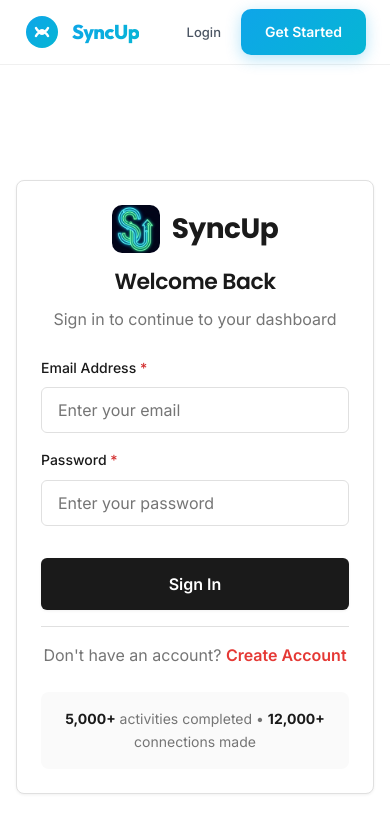
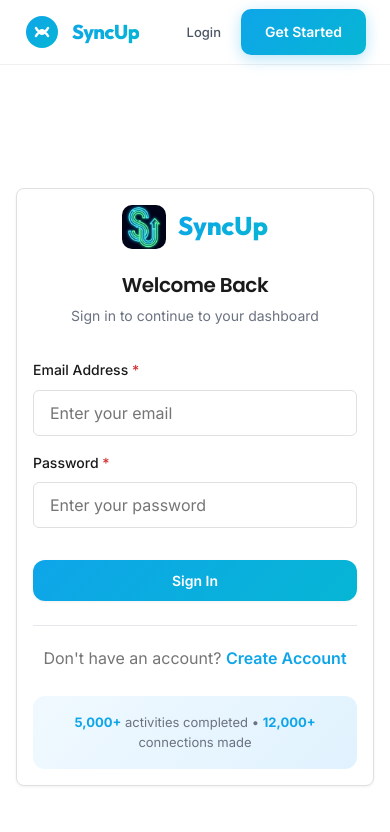
Before and after one commit to vaibhavgupta443/syncup, a React (Vite) app in the folder frontend/: page /login in a window 390 px wide. Shown: the top 832 px of the page. Built offline with nearby package versions, Linux system fonts and the light colour scheme; no server answers.

Commit message:
Fix layout issues: Auth 45/55 hero ratio, mobile full-width container

```diff
--- a/frontend/src/index.css
+++ b/frontend/src/index.css
@@ -583,7 +583,9 @@ select.input {
   }
 
   .container {
-    padding: 0 var(--spacing-md);
+    padding: 0 12px;
+    width: 100%;
+    max-width: 100%;
   }
 
   .card {
--- a/frontend/src/styles/Auth.css
+++ b/frontend/src/styles/Auth.css
@@ -1,11 +1,15 @@
+/* ========== AUTH PAGES - BALANCED LAYOUT ========== */
+
 .auth-container {
     min-height: 100vh;
     display: flex;
-    background: var(--bg-primary);
+    background: #ffffff;
 }
 
+/* Hero Section - 40% width on desktop */
 .auth-hero {
-    flex: 1;
+    flex: 0 0 45%;
+    max-width: 45%;
     display: none;
     position: relative;
     overflow: hidden;
@@ -20,93 +24,118 @@
 .auth-hero-overlay {
     position: absolute;
     inset: 0;
-    background: rgba(0, 0, 0, 0.6);
+    background: linear-gradient(135deg, rgba(0, 0, 0, 0.6) 0%, rgba(0, 0, 0, 0.4) 100%);
     display: flex;
     flex-direction: column;
     justify-content: center;
     align-items: center;
-    padding: var(--spacing-2xl);
+    padding: 48px;
     color: #ffffff;
     text-align: center;
 }
 
 .auth-hero-overlay h2 {
-    font-size: 2.5rem;
+    font-size: 2.25rem;
     color: #ffffff;
-    margin-bottom: var(--spacing-md);
+    margin: 0 0 16px 0;
+    font-weight: 700;
 }
 
 .auth-hero-overlay p {
-    font-size: var(--font-size-lg);
+    font-size: 16px;
     opacity: 0.9;
-    max-width: 400px;
+    max-width: 350px;
+    line-height: 1.6;
+    margin: 0;
 }
 
+/* Content/Form Section - 55% width */
 .auth-content {
     flex: 1;
     display: flex;
     justify-content: center;
     align-items: center;
-    padding: var(--spacing-xl);
+    padding: 48px;
 }
 
 .auth-card {
-    max-width: 440px;
+    max-width: 420px;
     width: 100%;
-    padding: var(--spacing-2xl);
 }
 
 .auth-header {
     text-align: center;
-    margin-bottom: var(--spacing-xl);
+    margin-bottom: 32px;
 }
 
 .auth-logo {
     display: flex;
     align-items: center;
     justify-content: center;
-    gap: var(--spacing-sm);
-    margin-bottom: var(--spacing-lg);
+    gap: 12px;
+    margin-bottom: 24px;
 }
 
 .logo-image {
-    width: 48px;
-    height: 48px;
+    width: 44px;
+    height: 44px;
     border-radius: 10px;
     object-fit: cover;
 }
 
 .logo-text {
-    font-family: var(--font-brand);
-    font-size: 1.75rem;
-    font-weight: 700;
-    color: var(--text-primary);
-    letter-spacing: -0.5px;
+    font-family: 'Outfit', 'Inter', sans-serif;
+    font-size: 1.6rem;
+    font-weight: 800;
+    background: linear-gradient(135deg, #0ea5e9, #06b6d4);
+    -webkit-background-clip: text;
+    -webkit-text-fill-color: transparent;
+    background-clip: text;
 }
 
 .auth-header h1 {
-    margin-bottom: var(--spacing-sm);
-    font-size: var(--font-size-2xl);
+    font-size: 1.5rem;
+    margin: 0 0 8px 0;
+    color: #1a1a1a;
+}
+
+.auth-header p {
+    color: #6b7280;
+    font-size: 14px;
+    margin: 0;
 }
 
 .auth-form {
-    margin-bottom: var(--spacing-lg);
+    margin-bottom: 24px;
 }
 
 .auth-submit-btn {
     width: 100%;
-    margin-top: var(--spacing-md);
-    padding: var(--spacing-md) var(--spacing-xl);
+    margin-top: 16px;
+    padding: 14px 24px;
+    background: linear-gradient(135deg, #0ea5e9, #06b6d4);
+    color: #fff;
+    border: none;
+    border-radius: 12px;
+    font-size: 15px;
+    font-weight: 600;
+    cursor: pointer;
+    transition: all 0.3s ease;
+}
+
+.auth-submit-btn:hover {
+    transform: translateY(-2px);
+    box-shadow: 0 6px 20px rgba(14, 165, 233, 0.3);
 }
 
 .auth-footer {
     text-align: center;
-    padding-top: var(--spacing-lg);
-    border-top: 1px solid var(--border-color);
+    padding-top: 20px;
+    border-top: 1px solid #e5e7eb;
 }
 
 .auth-link {
-    color: var(--accent-color);
+    color: #0ea5e9;
     font-weight: 600;
     text-decoration: none;
 }
@@ -116,34 +145,53 @@
 }
 
 .auth-social-proof {
-    margin-top: var(--spacing-xl);
-    padding: var(--spacing-md);
-    background: var(--bg-secondary);
-    border-radius: var(--border-radius);
+    margin-top: 24px;
+    padding: 16px;
+    background: linear-gradient(135deg, #f0f9ff, #e0f2fe);
+    border-radius: 12px;
     text-align: center;
 }
 
 .auth-social-proof p {
-    font-size: var(--font-size-sm);
-    color: var(--text-muted);
+    font-size: 13px;
+    color: #6b7280;
+    margin: 0;
 }
 
 .auth-social-proof strong {
-    color: var(--text-primary);
+    color: #0ea5e9;
 }
 
+/* Desktop - Show hero */
 @media (min-width: 1024px) {
     .auth-hero {
         display: flex;
     }
 }
 
+/* Tablet */
+@media (max-width: 1024px) {
+    .auth-content {
+        padding: 32px;
+    }
+}
+
+/* Mobile - Full width form */
 @media (max-width: 768px) {
     .auth-content {
-        padding: var(--spacing-md);
+        padding: 24px 16px;
     }
 
     .auth-card {
-        padding: var(--spacing-xl);
+        max-width: 100%;
+    }
+
+    .auth-header h1 {
+        font-size: 1.25rem;
+    }
+
+    .auth-submit-btn {
+        padding: 12px 20px;
+        font-size: 14px;
     }
 }
```
